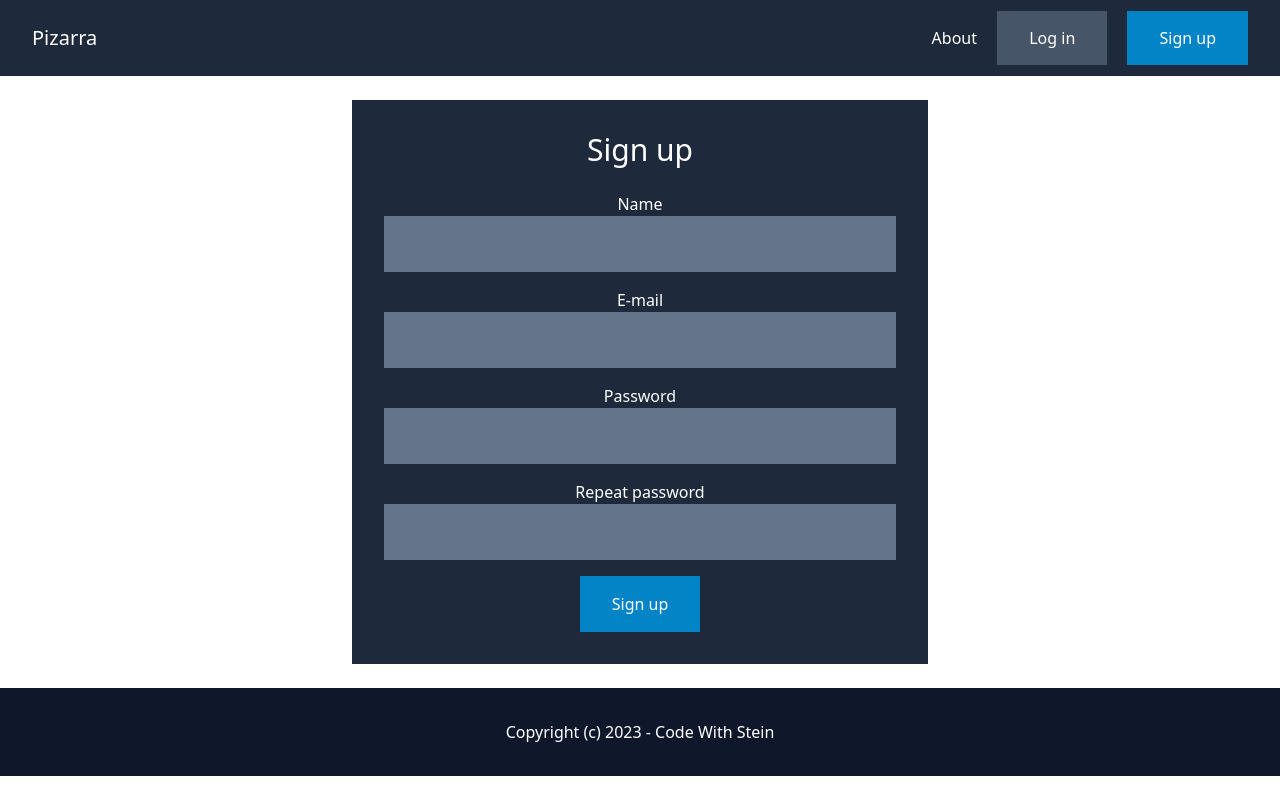
After one commit to OlafDev709/Project-Management-Django, a Django app: template PIZARRA/pizarra/account/templates/account/signup.html in a window 1280 px wide. The commit adds this page. Run offline with Django 5.2, Linux system fonts and the light colour scheme; the template is opened without the code that fills it, so the values that code supplies are empty; some libraries are stand-ins or nearby versions.

Commit message:
add login and signup functions

```diff
--- /dev/null
+++ b/PIZARRA/pizarra/account/templates/account/signup.html
@@ -0,0 +1,35 @@
+{% extends "core/base.html" %}
+
+{% block content %}
+<div class="max-w-xl mx-auto py-8 bg-slate-800 text-center">
+    <h1 class="text-3xl text-white">Sign up</h1>
+
+    <form class="mt-6 px-8 space-y-4" method="post">
+        {% csrf_token %}
+
+        <div>
+            <label class="text-white">Name</label><br>
+            <input name="name" type="text" class="w-full py-4 px-6 bg-slate-500 text-white">
+        </div>
+
+        <div>
+            <label class="text-white">E-mail</label><br>
+            <input name="email" type="email" class="w-full py-4 px-6 bg-slate-500 text-white">
+        </div>
+
+        <div>
+            <label class="text-white">Password</label><br>
+            <input name="password1" type="password" class="w-full py-4 px-6 bg-slate-500 text-white">
+        </div>
+
+        <div>
+            <label class="text-white">Repeat password</label><br>
+            <input name="password2" type="password" class="w-full py-4 px-6 bg-slate-500 text-white">
+        </div>
+
+        <div>
+            <button class="py-4 px-8 bg-sky-600 text-white">Sign up</button>
+        </div>
+    </form>
+</div>
+{% endblock %}
--- a/PIZARRA/pizarra/core/templates/core/base.html
+++ b/PIZARRA/pizarra/core/templates/core/base.html
@@ -13,8 +13,8 @@
             <div class="space-x-4">
                 <a href="{% url 'core:about' %}" class="text-white">About</a>
 
-                <a href="#" class="py-4 px-8 bg-slate-600 text-white">Log in</a>
-                <a href="#" class="py-4 px-8 bg-sky-600 text-white">Sign up</a>
+                <a href="{% url 'account:login' %}" class="py-4 px-8 bg-slate-600 text-white">Log in</a>
+                <a href="{% url 'account:signup' %}" class="py-4 px-8 bg-sky-600 text-white">Sign up</a>
             </div>
         </nav>
 
--- a/PIZARRA/pizarra/pizarra/urls.py
+++ b/PIZARRA/pizarra/pizarra/urls.py
@@ -19,5 +19,6 @@ from django.urls import path, include
 
 urlpatterns = [
     path('admin/', admin.site.urls),
-    path('core/', include('core.urls'))
+    path('', include('core.urls')),
+    path('', include('account.urls')),
 ]
--- a/PIZARRA/templates/base.html
+++ b/PIZARRA/templates/base.html
@@ -14,7 +14,7 @@
                 <a href="#" class="text-white">About</a>
 
                 <a href="#" class="py-4 px-8 bg-slate-600 text-white">Log in</a>
-                <a href="#" class="py-4 px-8 bg-sky-600 text-white">Sign up</a>
+                <a href="{% url 'account:signup' %}" class="py-4 px-8 bg-sky-600 text-white">Sign up</a>
             </div>
         </nav>
 
```
Also changed, not shown: PIZARRA/pizarra/account/templates/account/login.html (added, +25 -0 lines), PIZARRA/pizarra/account/urls.py (added, +10 -0 lines), PIZARRA/pizarra/account/views.py (+39 -1 lines), PIZARRA/pizarra/db.sqlite3.
